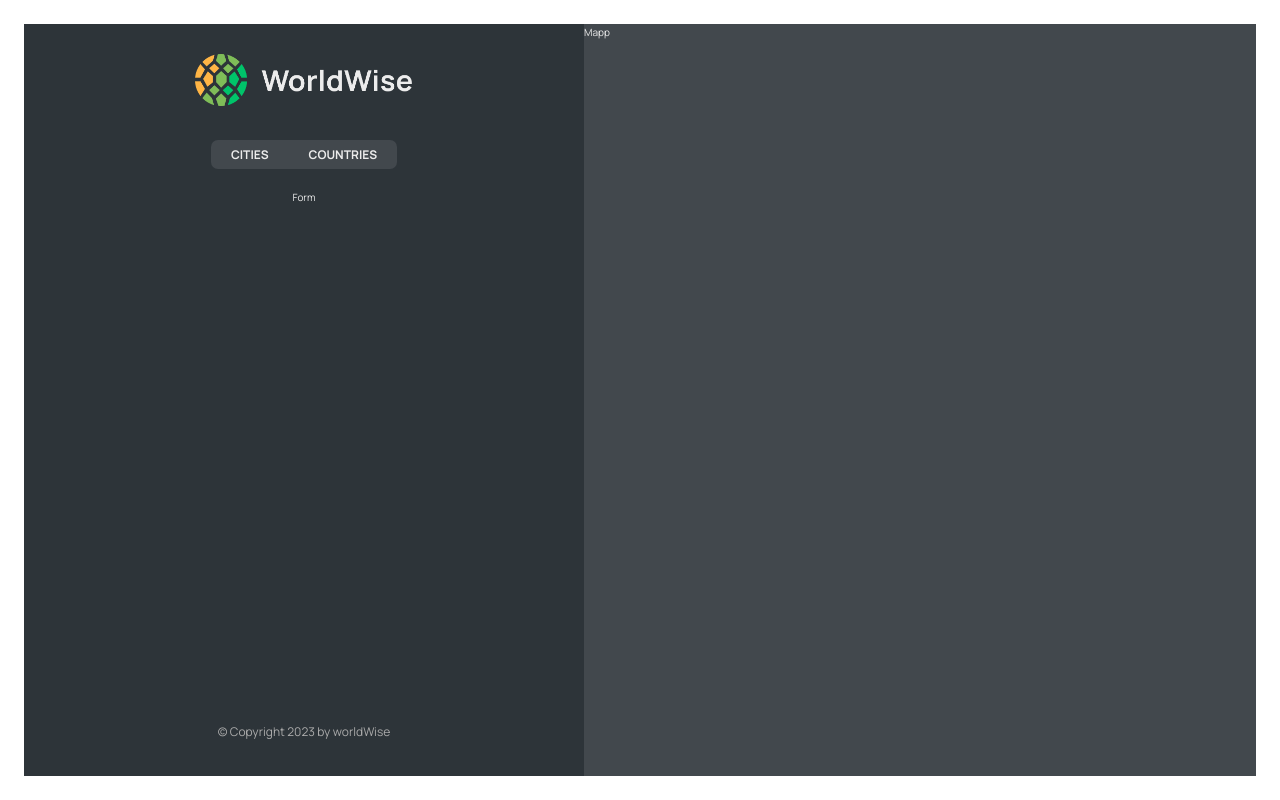
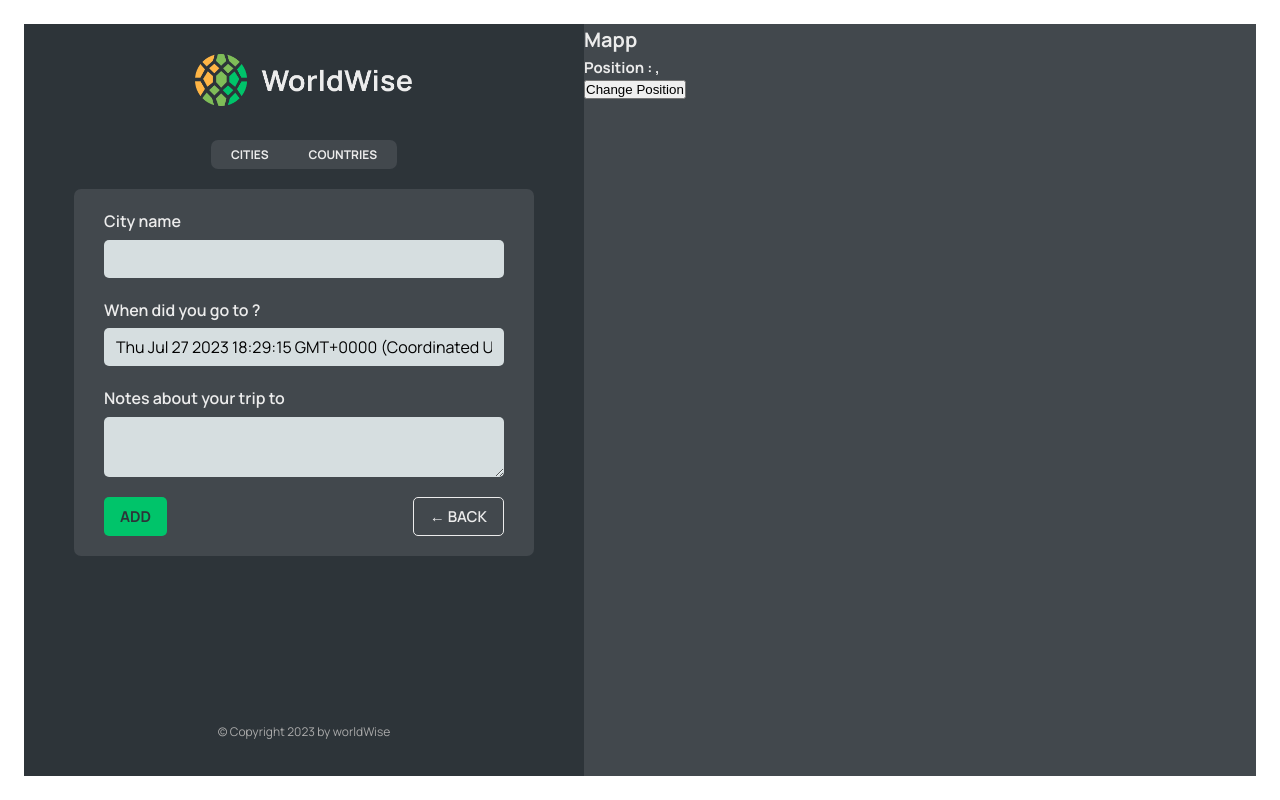
Before and after one commit to amr-ibrahim7/worldWise, a React (Vite) app: page /app/form in a window 1280 px wide. Built offline with nearby package versions, Linux system fonts and the light colour scheme; data requests are answered from the project's data file.

Commit message:
adding advanced pattern A custom Provider and Hook

```diff
--- a/src/App.jsx
+++ b/src/App.jsx
@@ -1,5 +1,5 @@
-import { useEffect, useState } from "react";
-import { BrowserRouter, Route, Routes } from "react-router-dom";
+
+import { BrowserRouter, Route, Routes, Navigate } from "react-router-dom";
 import Product from "./pages/Product";
 import Homepage from "./pages/Homepage";
 import Pricing from "./pages/Pricing";
@@ -8,55 +8,31 @@ import AppLayout from "./pages/AppLayout";
 import Login from "./pages/Login";
 import CityList from "./components/CityList";
 import CountryList from "./components/CountryList";
+import City from "./components/City";
+import Form from "./components/Form";
+import { CitiesProvider } from "./contexts/CitiesContext";
 
-const BASE_URL = "http://localhost:9000";
 function App() {
-  const [cities, setCities] = useState([]);
-  const [isLoading, setIsLoading] = useState(false);
-
-  useEffect(function () {
-    async function fetchCities() {
-      try {
-        setIsLoading(true);
-        const res = await fetch(`${BASE_URL}/cities`);
-        const data = await res.json();
-        setCities(data);
-      } catch {
-        alert("There was an error loading data");
-      } finally {
-        setIsLoading(false);
-      }
-    }
-    fetchCities();
-  }, []);
   return (
+    <CitiesProvider>
     <BrowserRouter>
       <Routes>
         <Route /*/path="/"*/ index element={<Homepage />} />
         <Route path="product" element={<Product />} />
         <Route path="pricing" element={<Pricing />} />
-        <Route path="/login" element={<Login />} />
+        <Route path="login" element={<Login />} />
         <Route path="app" element={<AppLayout />}>
-          <Route
-            index
-            element={
-              <CityList cities={cities} isLoading={isLoading} />
-            } /*default*/
-          />
+          <Route index element={<Navigate to="cities" replace />} /*default*/ />
           {/* Nested Routes */}
-          <Route
-            path="cities"
-            element={<CityList cities={cities} isLoading={isLoading} />}
-          />
-          <Route
-            path="countries"
-            element={<CountryList cities={cities} isLoading={isLoading} />}
-          />
-          <Route path="form" element={<p>Form</p>} />
+          <Route path="cities" element={<CityList />} />
+          <Route path="cities/:id" element={<City />} />
+          <Route path="countries" element={<CountryList />} />
+          <Route path="form" element={<Form />} />
         </Route>
         <Route path="*" element={<PageNotFound />} />
       </Routes>
     </BrowserRouter>
+    </CitiesProvider>
   );
 }
 
--- /dev/null
+++ b/src/components/BackButton.jsx
@@ -0,0 +1,19 @@
+import { useNavigate } from "react-router-dom";
+import Button from "./Button";
+
+function BackButton() {
+    const navigate = useNavigate();
+    return (
+        <Button
+          type="back"
+          onClick={(e) => {
+            e.preventDefault();
+            navigate(-1);
+          }}
+        >
+          &larr; Back
+        </Button>
+    )
+}
+
+export default BackButton
--- /dev/null
+++ b/src/components/Button.jsx
@@ -0,0 +1,10 @@
+import styles from "./Button.module.css";
+function Button({ children, onClick, type }) {
+  return (
+    <button onClick={onClick} className={`${styles.btn} ${styles[type]}`}>
+      {children}
+    </button>
+  );
+}
+
+export default Button;
--- a/src/components/City.jsx
+++ b/src/components/City.jsx
@@ -1,4 +1,9 @@
+import { useEffect } from "react";
+import { useParams } from "react-router-dom";
+import { useCities } from "../contexts/CitiesContext";
 import styles from "./City.module.css";
+import Spinner from "./Spinner";
+import BackButton from "./BackButton";
 
 const formatDate = (date) =>
   new Intl.DateTimeFormat("en", {
@@ -9,16 +14,18 @@ const formatDate = (date) =>
   }).format(new Date(date));
 
 function City() {
-  // TEMP DATA
-  const currentCity = {
-    cityName: "Lisbon",
-    emoji: "🇵🇹",
-    date: "2027-10-31T15:59:59.138Z",
-    notes: "My favorite city so far!",
-  };
+  const { id } = useParams();
+  const { getCity, currentCity, isLoading } = useCities();
+
+  useEffect(
+    function () {
+      getCity(id);
+    },
+    [id]
+  );
 
   const { cityName, emoji, date, notes } = currentCity;
-
+  if (isLoading) return <Spinner />;
   return (
     <div className={styles.city}>
       <div className={styles.row}>
@@ -52,7 +59,7 @@ function City() {
       </div>
 
       <div>
-        <ButtonBack />
+        <BackButton />
       </div>
     </div>
   );
--- a/src/components/CityItem.jsx
+++ b/src/components/CityItem.jsx
@@ -1,4 +1,6 @@
+import { Link } from "react-router-dom";
 import styles from "./CityItem.module.css";
+import { useCities } from "../contexts/CitiesContext";
 
 const formatDate = (date) =>
   new Intl.DateTimeFormat("en", {
@@ -9,14 +11,21 @@ const formatDate = (date) =>
   }).format(new Date(date));
 
 function CityItem({ city }) {
-  console.log(city);
-  const { cityName, emoji, date } = city;
+  const { currentCity } = useCities();
+  const { cityName, emoji, date, id, position } = city;
   return (
-    <li className={styles.cityItem}>
-      <span className={styles.emoji}>{emoji}</span>
-      <h3 className={styles.name}>{cityName}</h3>
-      <time className={styles.date}>{formatDate(date)}</time>
-      <button className={styles.deleteBtn}>&times;</button>
+    <li>
+      <Link
+        className={`${styles.cityItem} ${
+          id === currentCity.id ? styles["cityItem--active"] : ""
+        }`}
+        to={`${id}?lat=${position.lat}&lng=${position.lng}`}
+      >
+        <span className={styles.emoji}>{emoji}</span>
+        <h3 className={styles.name}>{cityName}</h3>
+        <time className={styles.date}>{formatDate(date)}</time>
+        <button className={styles.deleteBtn}>&times;</button>
+      </Link>
     </li>
   );
 }
--- a/src/components/CityList.jsx
+++ b/src/components/CityList.jsx
@@ -1,9 +1,11 @@
+import { useCities } from "../contexts/CitiesContext";
 import CityItem from "./CityItem";
 import styles from "./CityList.module.css";
 import Message from "./Message";
 import Spinner from "./Spinner";
 
-function CityList({ cities, isLoading }) {
+function CityList() {
+  const { cities, isLoading } = useCities();
   if (isLoading) return <Spinner />;
   if (!cities.length)
     return (
--- a/src/components/CountryList.jsx
+++ b/src/components/CountryList.jsx
@@ -1,9 +1,11 @@
+import { useCities } from "../contexts/CitiesContext";
 import CountryItem from "./CountryItem";
 import styles from "./CountryList.module.css";
 import Message from "./Message";
 import Spinner from "./Spinner";
 
-function CountriesList({ cities, isLoading }) {
+function CountriesList() {
+  const { cities, isLoading } = useCities();
   if (isLoading) return <Spinner />;
   if (!cities.length)
     return (
@@ -13,13 +15,16 @@ function CountriesList({ cities, isLoading }) {
   const countries = cities.reduce((arr, city) => {
     if (!arr.map((el) => el.country).includes(city.country))
       return [...arr, { country: city.country, emoji: city.emoji }];
+    // If the current city.country is not already in the arr (meaning it's a new country entry), the code creates a new object with the country and emoji properties taken from the current city. It then adds this new object to the arr using the spread operator [...arr].
     else return arr;
+    // If the city.country is already present in the arr (meaning it's a duplicate country entry), the code does not add anything to the arr.
   }, []);
+  // In summary, the code takes an array of cities, and from that, it creates a new array containing unique country entries along with their respective emojis. The code filters out duplicate country entries, ensuring that each country appears only once in the countries array.
 
   return (
     <ul className={styles.countryList}>
       {countries.map((country) => (
-        <CountryItem country={country} />
+        <CountryItem country={country} key={country.country} />
       ))}
     </ul>
   );
--- a/src/components/Form.jsx
+++ b/src/components/Form.jsx
@@ -3,6 +3,8 @@
 import { useState } from "react";
 
 import styles from "./Form.module.css";
+import Button from "./Button";
+import BackButton from "./BackButton";
 
 export function convertToEmoji(countryCode) {
   const codePoints = countryCode
@@ -49,8 +51,8 @@ function Form() {
       </div>
 
       <div className={styles.buttons}>
-        <button>Add</button>
-        <button>&larr; Back</button>
+        <Button type="primary">Add</Button>
+        <BackButton />
       </div>
     </form>
   );
--- a/src/components/Map.jsx
+++ b/src/components/Map.jsx
@@ -1,6 +1,27 @@
+import { useNavigate, useSearchParams } from "react-router-dom";
 import styles from "./Map.module.css";
 function Map() {
-  return <div className={styles.mapContainer}>Mapp</div>;
+  const navigate = useNavigate();
+
+  const [searchParams, setSearchParams] = useSearchParams();
+  const lat = searchParams.get("lat");
+  const lng = searchParams.get("lng");
+
+  return (
+    <div className={styles.mapContainer} onClick={() => navigate("form")}>
+      <h1> Mapp</h1>
+      <h2>
+        Position : {lat}, {lng}
+      </h2>
+      <button
+        onClick={() => {
+          setSearchParams({ lat: 50, lng: 100 });
+        }}
+      >
+        Change Position
+      </button>
+    </div>
+  );
 }
 
 export default Map;
--- /dev/null
+++ b/src/contexts/CitiesContext.jsx
@@ -0,0 +1,60 @@
+import { createContext, useState, useEffect, useContext } from "react";
+
+const BASE_URL = "http://localhost:9000";
+const CitiesContext = createContext();
+
+function CitiesProvider({ children }) {
+  const [cities, setCities] = useState([]);
+  const [isLoading, setIsLoading] = useState(false);
+  const [currentCity, setCurrentCity] = useState({});
+
+  useEffect(function () {
+    async function fetchCities() {
+      try {
+        setIsLoading(true);
+        const res = await fetch(`${BASE_URL}/cities`);
+        const data = await res.json();
+        setCities(data);
+      } catch {
+        alert("There was an error loading data");
+      } finally {
+        setIsLoading(false);
+      }
+    }
+    fetchCities();
+  }, []);
+
+  async function getCity(id) {
+    try {
+      setIsLoading(true);
+      const res = await fetch(`${BASE_URL}/cities/${id}`);
+      const data = await res.json();
+      setCurrentCity(data);
+    } catch {
+      alert("There was an error loading data");
+    } finally {
+      setIsLoading(false);
+    }
+  }
+
+  return (
+    <CitiesContext.Provider
+      value={{
+        cities,
+        isLoading,
+        currentCity,
+        getCity,
+      }}
+    >
+      {children}
+    </CitiesContext.Provider>
+  );
+}
+
+function useCities() {
+  const context = useContext(CitiesContext);
+  if (context === undefined)
+    throw new Error("CitiesContext was used outside the CitiesProvider");
+  return context;
+}
+export { CitiesProvider, useCities };
```
